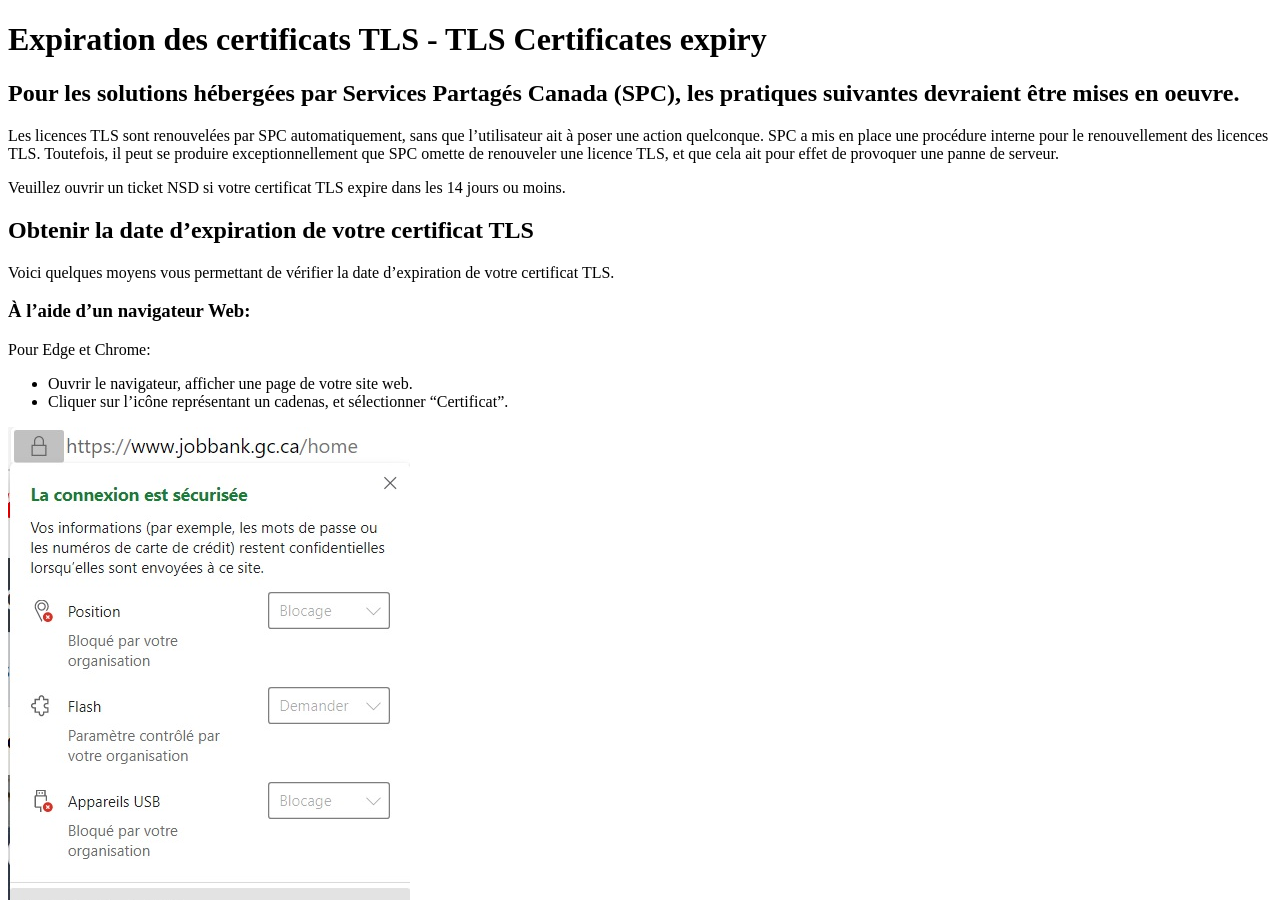
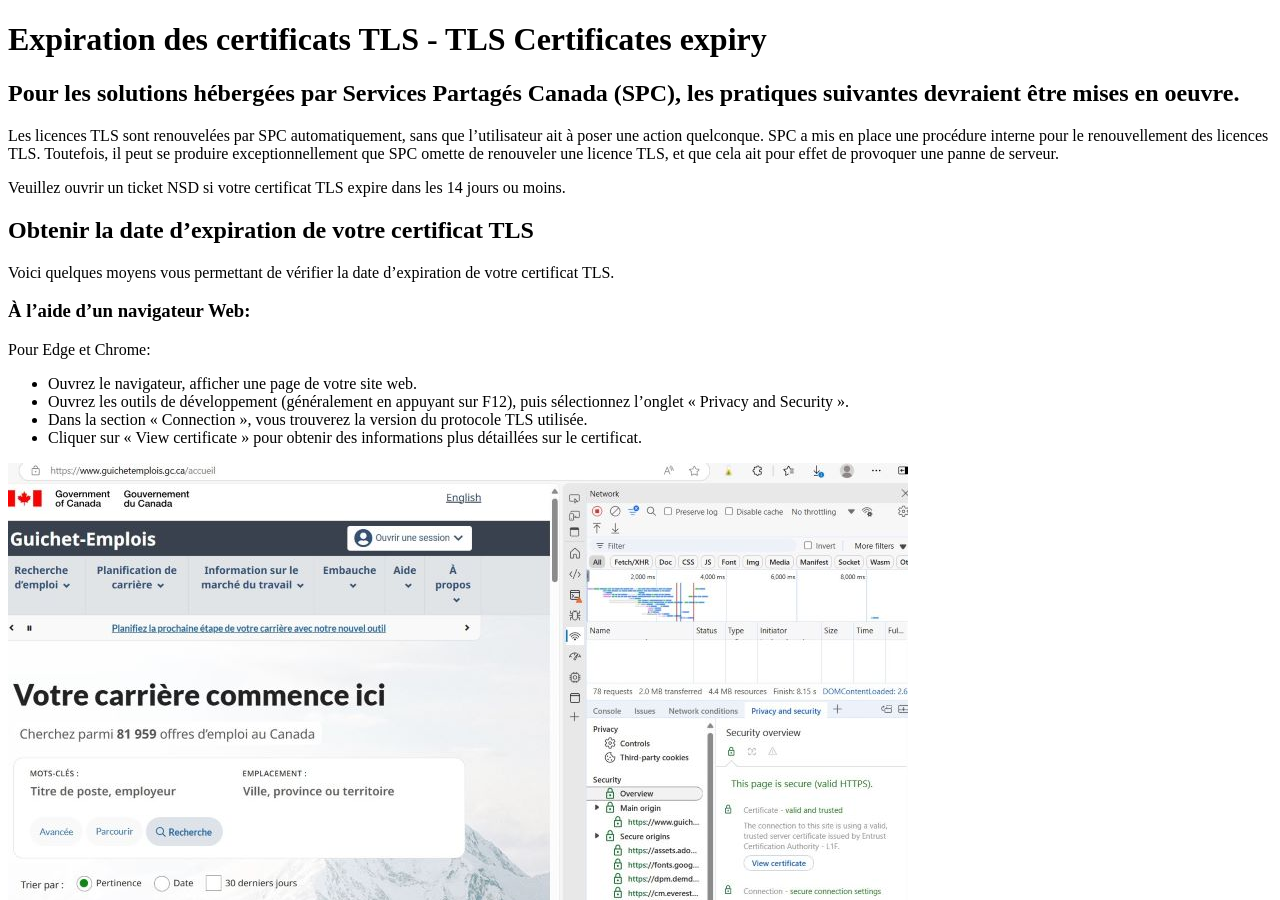
Before and after one commit to esdc-devcop/esdc-devcop.github.io, a Jekyll site: the page built from docs/_guides/TLS_Certificate_Expiry.md, in a window 1280 px wide and 900 px high. Built offline with Jekyll 4.4.1, drawn with Linux system fonts in a browser that asks for light colours; comment, search, counter and statistics services are not loaded; some of the changed text lies outside the part shown.

Commit message:
Update tls cert expiry guide (#549)
* fixes ms edge instructions

* updated MSEdge instructions

```diff
--- a/docs/_guides/TLS_Certificate_Expiry.md
+++ b/docs/_guides/TLS_Certificate_Expiry.md
@@ -20,10 +20,12 @@
 
 Pour Edge et Chrome:
 
-* Ouvrir le navigateur, afficher une page de votre site web.
-* Cliquer sur l’icône représentant un cadenas, et sélectionner “Certificat”.
+* Ouvrez le navigateur, afficher une page de votre site web.
+* Ouvrez les outils de développement (généralement en appuyant sur F12), puis sélectionnez l'onglet « Privacy and Security ».
+* Dans la section « Connection », vous trouverez la version du protocole TLS utilisée.
+* Cliquer sur « View certificate » pour obtenir des informations plus détaillées sur le certificat.
 
-![Edge](../assets/TLSExpiration/MSEdge_Licence_FR.jpg)
+![Edge](../assets/TLSExpiration/MSEdge_License_FR.jpg)
 
 * Relever la date d’expiration du Certificat.
 
@@ -99,9 +101,11 @@
 For Edge and Chrome:
 
 * Open web browser, navigate to your production hosted web site.
-* Click on the "padlock" icon and select "certificate"
+* Open the developer tools (usually by pressing F12), and then select the "Privacy and Security" tab.
+* Under the "Connection" section, you'll find the TLS protocol version being used.
+* Click on "View certificate" to see more detailed information about the certificate.
 
-![Edge](../assets/TLSExpiration/MSEdge_Licence.jpg)
+![Edge](../assets/TLSExpiration/MSEdge_License.jpg)
 
 * Note the Certificate expiration date
 
```
Also changed, not shown: other parts of docs/_guides/TLS_Certificate_Expiry.md (+1 -1 lines), docs/assets/TLSExpiration/Browser_LicenceInfo.jpg, docs/assets/TLSExpiration/MSEdge_Licence.jpg (deleted), docs/assets/TLSExpiration/MSEdge_Licence_FR.jpg (deleted), docs/assets/TLSExpiration/MSEdge_License.jpg (added), docs/assets/TLSExpiration/MSEdge_License_FR.jpg (added).
